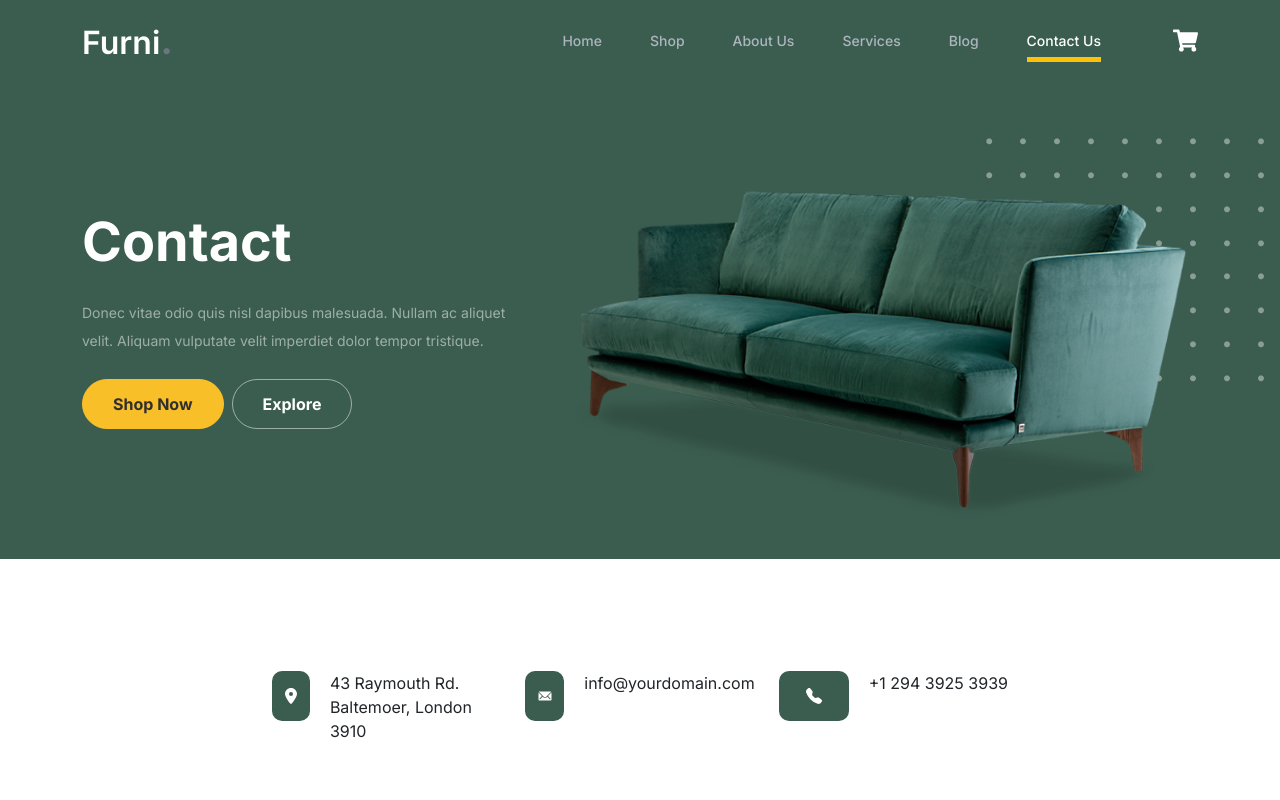
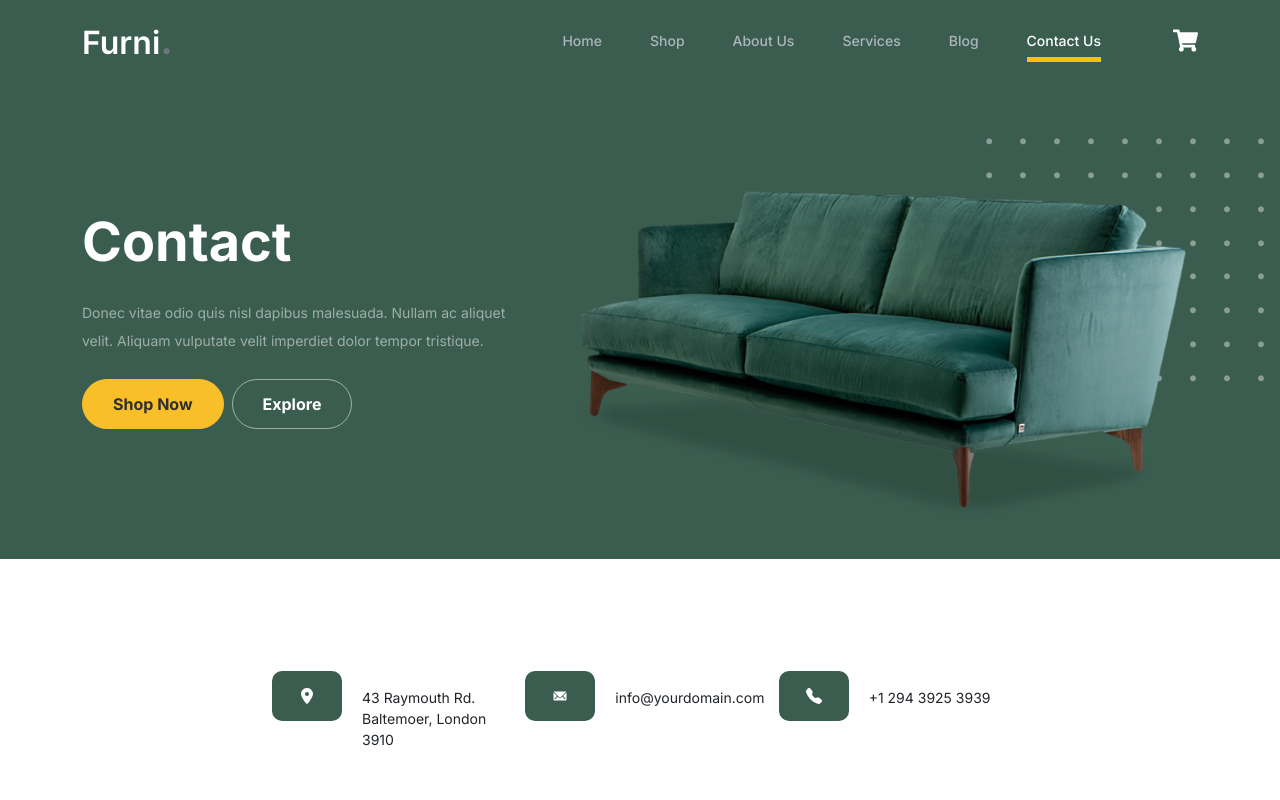
Before and after one commit to hertheyhermee/Furni, a React (Vite) app: page /contactUs in a window 1280 px wide. Shown: the top 800 px of the page. Built offline with nearby package versions, Linux system fonts and the light colour scheme.

Commit message:
contact us logo update

```diff
--- a/src/components/ContactUs/contact.css
+++ b/src/components/ContactUs/contact.css
@@ -6,6 +6,11 @@
     background-color: #3b5d50;
     height: 50px;
     width: 70px;
+    min-width: 70px;
     border-radius: 10px;
     margin-right: 20px;
 }
+
+ p {
+    font-size: 14px;
+}
--- a/src/components/ContactUs/index.jsx
+++ b/src/components/ContactUs/index.jsx
@@ -2,60 +2,66 @@ import Hero from "../../Hero/Hero";
 import { FaLocationDot } from "react-icons/fa6";
 import { BsFillTelephoneFill } from "react-icons/bs";
 import { IoIosMail } from "react-icons/io";
-import './contact.css'
+import "./contact.css";
 
 const ContactUs = () => {
   return (
     <div className="contact-us">
       <div>
         <Hero
-           header={'Contact'}
-           subHeader={'Donec vitae odio quis nisl dapibus malesuada. Nullam ac aliquet velit. Aliquam vulputate velit imperdiet dolor tempor tristique.'}
+          header={"Contact"}
+          subHeader={
+            "Donec vitae odio quis nisl dapibus malesuada. Nullam ac aliquet velit. Aliquam vulputate velit imperdiet dolor tempor tristique."
+          }
         />
       </div>
       <div className="contact-us-form">
         <div className="container">
+          <div className="block">
             <div className="row justify-content-center">
-                <div className="col-md-8 col-8 pb-4">
+              <div className="col-md-8 col-lg-8 pb-4">
                 <div className="row mb-5">
-                    <div className="col-lg-4">
+                  <div className="col-lg-4 mb-4">
                     <div className="d-flex">
                       <div className="location d-flex justify-content-center align-items-center">
-                       <FaLocationDot  color={"white"} />
+                        <FaLocationDot color={"white"} />
                       </div>
                       <div>
-                        <p>43 Raymouth Rd. Baltemoer, London 3910</p>
+                        <p className="mb-0 py-3">
+                          43 Raymouth Rd. Baltemoer, London 3910
+                        </p>
                       </div>
-
                     </div>
-
                   </div>
-                    <div className="col-lg-4">
+                  <div className="col-lg-4 mb-4">
                     <div className="d-flex">
                       <div className="location d-flex justify-content-center align-items-center">
                         <IoIosMail color={"white"} />
                       </div>
-                    <div>
-                        <p>info@yourdomain.com</p>
+                      <div className="">
+                        <p className="mb-0 py-3">info@yourdomain.com</p>
                       </div>
-
                     </div>
-
                   </div>
-                    <div className="col-lg-4">
+                  <div className="col-lg-4 mb-4">
                     <div className="d-flex">
                       <div className="location d-flex justify-content-center align-items-center">
                         <BsFillTelephoneFill color={"white"} />
                       </div>
                       <div>
-                        <p>+1 294 3925 3939</p>
+                        <p className="mb-0 py-3">+1 294 3925 3939</p>
                       </div>
+                    </div>
+                  </div>
+                </div>
+                <form action="">
+                    <div className="row">
+                        <div className="col-6"></div>
+                        <div className="col-6"></div>
 
                     </div>
-
+                </form>
               </div>
-                </div>
-
             </div>
           </div>
         </div>
```
Lines whose indentation alone changed are shown as unchanged.
